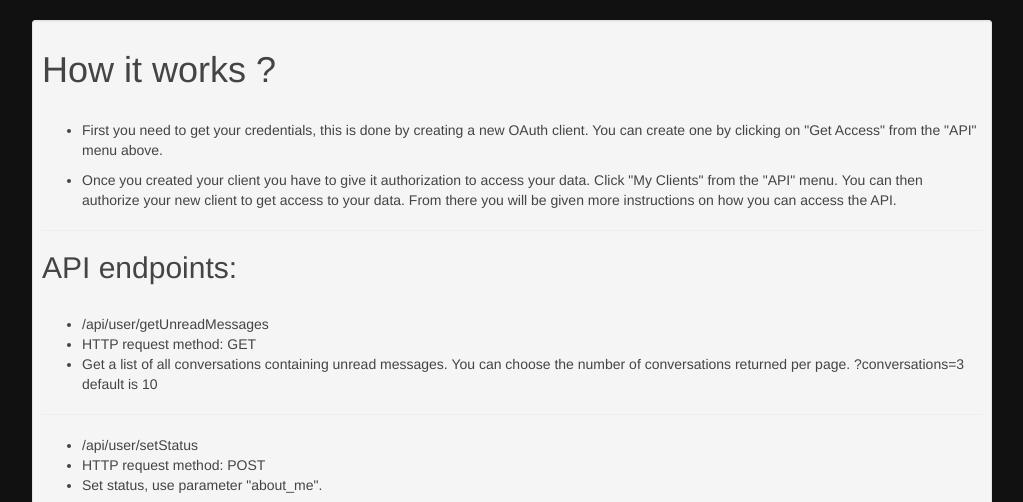
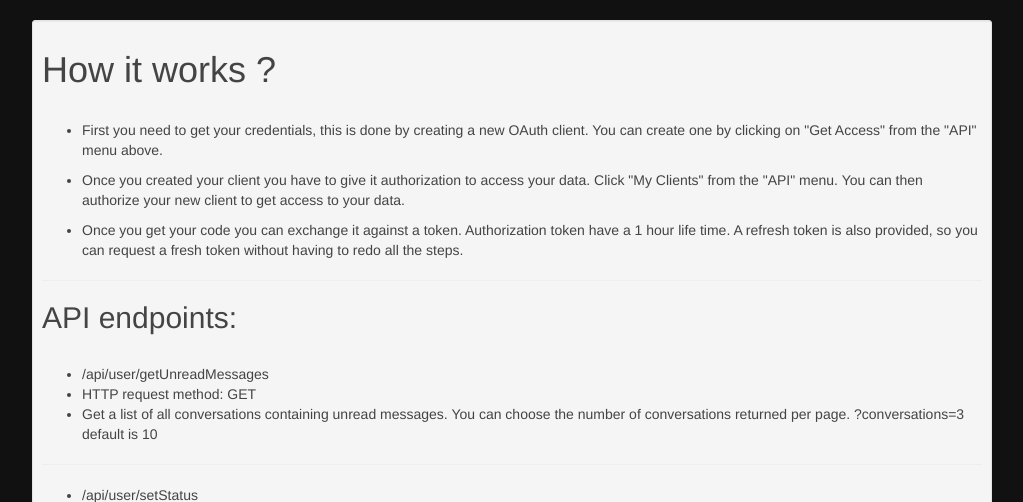
Before and after one commit to kamlang/simpleMessenger, a Flask app: page /api/help in a window 1280 px wide. Shown: the part 52-554 px from the top of the page, without its empty margins (128-1151 px from the left). Run offline with Flask 2, Linux system fonts and the light colour scheme; some libraries are stand-ins or nearby versions.

Commit message:
Updating help page

```diff
--- a/app/api/templates/help_api.html
+++ b/app/api/templates/help_api.html
@@ -5,8 +5,9 @@
           <br>
       <ul>
         <li><p> First you need to get your credentials, this is done by creating a new OAuth client. You can create one by clicking on "Get Access" from the "API" menu above.</p>
-          <li><p> Once you created your client you have to give it authorization to access your data. Click "My Clients" from the "API" menu. You can then authorize your new client to get access to your data.
-            From there you will be given more instructions on how you can access the API.  </p>
+          <li><p> Once you created your client you have to give it authorization to access your data. Click "My Clients" from the "API" menu. You can then authorize your new client to get access to your data. </p>
+          <li> Once you get your code you can exchange it against a token. Authorization token have a 1 hour life time.
+            A refresh token is also provided, so you can request a fresh token without having to redo all the steps.
         </ul>
         <hr>
       <h2> API endpoints: </h2>
```
Also changed, not shown: app/auth/templates/oauth_code.html (+7 -9 lines).
